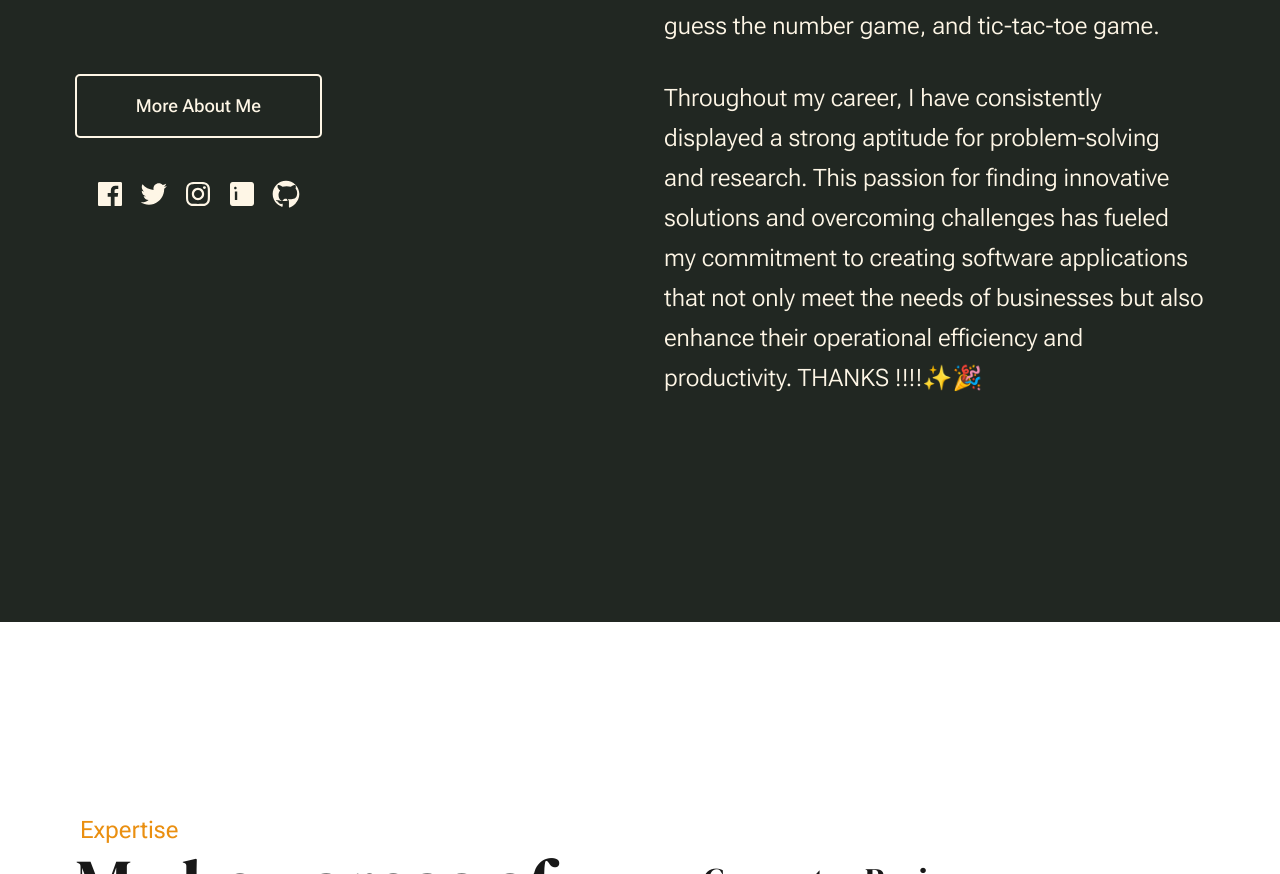
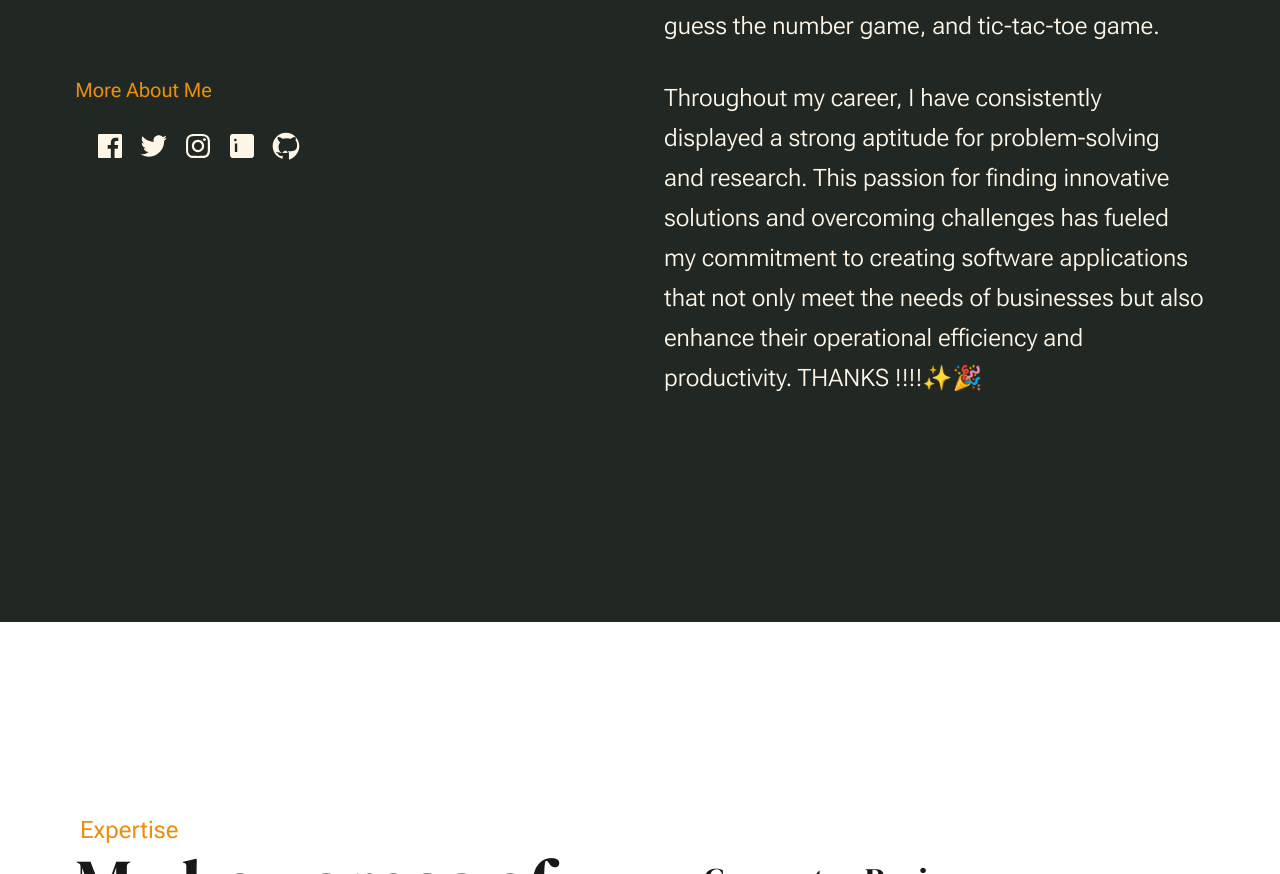
Before and after one commit to iammayankpratapsingh/iammayankpratapsingh.github.io, a plain HTML site: page index.html in a window 1280 px wide. Shown: the part 1322-2196 px from the top of the page. Drawn offline with Linux system fonts and the light colour scheme.

Commit message:
Update index.html

```diff
--- a/index.html
+++ b/index.html
@@ -168,7 +168,7 @@
                         </div> <!-- end s-about__content-main -->
 
                         <div class="s-about__content-btn grid-section-split__bottom">
-                            <a href="https://docs.google.com/forms/d/e/1FAIpQLScjYoLp9GDVPUcPwLf_Qm71RbcNOotOGXriRRtUBjaYfxZCJw/viewform?vc=0&c=0&w=1&flr=0" class="btn btn--stroke u-fullwidth">More About Me</a>
+                            <a href="#contact">More About Me</a>
 
                             <ul class="s-about__social social-list">
                                 <li>
```
